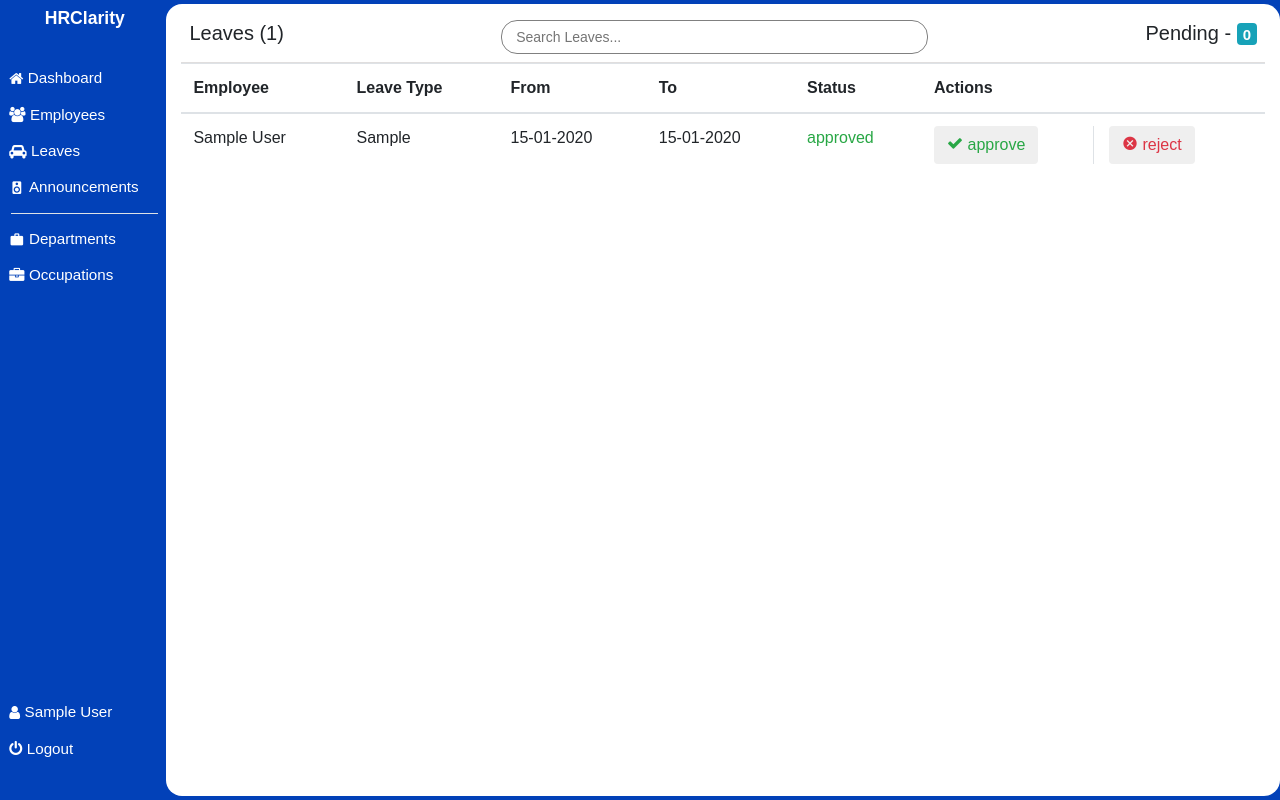
After one commit to AlexAaqil/HRClarity, a Flask app: page /admin/leaves in a window 1280 px wide. The commit adds this page. Run offline with Flask 3, Linux system fonts and the light colour scheme; a user stored in the database is signed in; tables that the repository leaves empty hold one stand-in row (values such as "Sample post"); some libraries are stand-ins or nearby versions; some web fonts are replaced.

Commit message:
Added the functionality for employees to make leave requests and for hr managers to approve or reject the requests. Updated the dashboard links to redirect to the required routes

```diff
--- a/hrms/__init__.py
+++ b/hrms/__init__.py
@@ -4,11 +4,10 @@ from flask_bcrypt import Bcrypt
 from flask_login import LoginManager
 from hrms.config import Config
 
-
 db = SQLAlchemy()
 bcrypt = Bcrypt()
 login_manager = LoginManager()
-login_manager.login_view = 'main.login'
+login_manager.login_view = 'employee.employee_login'
 
 
 from hrms.employee.routes import employee_login_manager as employee_login_manager
@@ -30,10 +29,12 @@ def create_app(config_class=Config):
     from hrms.employee.routes import employee
     from hrms.hrm.routes import admin
     from hrms.announcements.routes import announcements
+    from hrms.leaves.routes import leaves
     app.register_blueprint(main)
     app.register_blueprint(employee)
     app.register_blueprint(admin)
     app.register_blueprint(announcements)
+    app.register_blueprint(leaves)
 
     from hrms.models import Admin
     create_database(app)
--- /dev/null
+++ b/hrms/leaves/routes.py
@@ -0,0 +1,50 @@
+from flask import Blueprint, render_template, redirect, url_for, flash
+from flask_login import current_user, login_required
+from hrms import db
+from hrms.leaves.forms import MakeLeaveRequest
+from hrms.models import Leave, Employee
+
+
+leaves = Blueprint('leaves', __name__)
+
+
+@leaves.route('/employee/leaves')
+@login_required
+def employee_view_leaves():
+    if current_user.is_authenticated:
+        user = current_user.id
+        leaves = Leave.query.filter_by(employee_id=user).order_by(Leave.created_at.desc()).all()
+        leaves_count = len(leaves)
+        return render_template('employee/leaves.html', page_title='Employee Leaves', leaves=leaves, leaves_count=leaves_count)
+
+
+@leaves.route('/admin/leaves')
+@login_required
+def admin_view_leaves():
+    leaves = db.session.query(Leave, Employee).join(Employee).all()
+    leaves_count = len(leaves)
+    pending_leaves = len([leave for leave, _ in leaves if leave.status == 'pending'])
+    return render_template('admin/leaves.html', page_title='Leave Requests', leaves=leaves, leaves_count=leaves_count, pending_leaves=pending_leaves, user=current_user)
+
+
+@leaves.route('/employee/leaves/request', methods=['GET', 'POST'])
+@login_required
+def make_leave_request():
+    form = MakeLeaveRequest()
+    if form.validate_on_submit():
+        leave_request = Leave(leave_type=form.leave_type.data, from_date = form.from_date.data, to_date=form.to_date.data, employee_id=current_user.id)
+        db.session.add(leave_request)
+        db.session.commit()
+        flash('Leave Request has been sent!', 'success')
+        return redirect(url_for('leaves.employee_view_leaves', user_id=current_user.id))
+    return render_template('employee/make_leave_request.html', page_title='Apply for Leave', form=form, user=current_user)
+
+
+@leaves.route('/admin/leaves/approval/<int:leave_id>/<string:status>', methods=['POST'])
+@login_required
+def request_approval(leave_id, status):
+    leave_request = Leave.query.get_or_404(leave_id)
+    leave_request.status = status
+    db.session.commit()
+    flash(f'Leave request has been {status}!', 'success')
+    return redirect(url_for('leaves.admin_view_leaves'))
--- a/hrms/templates/admin/aside.html
+++ b/hrms/templates/admin/aside.html
@@ -15,7 +15,7 @@
         </a>
       </li>
       <li>
-        <a href="">
+        <a href="{{ url_for('leaves.admin_view_leaves') }}">
             <span class="icon icon-car"></span>
             <span>Leaves</span>
         </a>
--- /dev/null
+++ b/hrms/templates/admin/leaves.html
@@ -0,0 +1,62 @@
+{% extends 'main_layout.html' %} {% block body %}
+<section class="app">
+  {% include 'admin/aside.html' %}
+  <main class="Employees">
+    <div class="container pt-2">
+      <div class="header p-2 d-flex justify-content-between align-items-center">
+        <h5>Leaves ({{ leaves_count }})</h5>
+        <input type="text" id="myInput" onkeyup="searchFunction()" placeholder="Search Leaves..." class="form-control-sm">
+        <h5>Pending - <span class="badge badge-info">{{ pending_leaves }}</span></h5>
+      </div>
+      {% include 'notification_message.html' %}
+
+      <div class="leaves_wrapper">
+        <table class="table">
+            <thead>
+                <tr>
+                    <th>Employee</th>
+                    <th>Leave Type</th>
+                    <th>From</th>
+                    <th>To</th>
+                    <th>Status</th>
+                    <th>Actions</th>
+                </tr>
+            </thead>
+            <tbody>
+                {% for leave, employee in leaves %}
+                <tr class="searchable">
+                    <td>{{ employee.first_name }} {{ employee.last_name }}</td>
+                    <td>{{ leave.leave_type }}</td>
+                    <td>{{ leave.from_date.strftime('%d-%m-%Y') }}</td>
+                    <td>{{ leave.to_date.strftime('%d-%m-%Y') }}</td>
+                    <td class="{% if leave.status == 'pending' %}text-primary{% elif leave.status == 'approved'%}text-success{%else%}text-danger{% endif %}">{{ leave.status }}</td>
+                    <td>
+                        <div class="row">
+                            <div class="col border-right">
+                                <form action="{{ url_for('leaves.request_approval', leave_id=leave.id, status='approved') }}" method="post">
+                                    <button type="submit" class="btn text-success">
+                                        <span class="icon icon-check text-success"></span> approve
+                                    </button>
+                                </form>
+                            </div>
+
+                            <div class="col">
+                                <form action="{{ url_for('leaves.request_approval', leave_id=leave.id, status='rejected') }}" method="post">
+                                    <button type="submit" class="btn text-danger">
+                                        <span class="icon icon-cancel text-danger"></span> reject
+                                    </button>
+                                </form>
+                            </div>
+                        </div>
+                    </td>
+                </tr>
+                {% endfor %}
+            </tbody>
+        </table>
+      </div>
+    </div>
+  </main>
+</section>
+
+<script src="{{ url_for('static', filename='js/search.js') }}"></script>
+{% endblock body %}
--- a/hrms/templates/admin/signup.html
+++ b/hrms/templates/admin/signup.html
@@ -69,7 +69,7 @@
                 </div>
             </form>
 
-            <p class="text-center">Already an admin? <a href="{{ url_for('admin.login') }}">Login</a></p>
+            <p class="text-center">Already an admin? <a href="{{ url_for('admin.admin_login') }}">Login</a></p>
         </div>
     </div>
 </section>
--- a/hrms/templates/employee/aside.html
+++ b/hrms/templates/employee/aside.html
@@ -10,13 +10,13 @@
       </li>
 
       <li>
-        <a href="">
+        <a href="{{ url_for('leaves.employee_view_leaves') }}">
             <span class="icon icon-car"></span>
             <span>Leaves</span>
         </a>
       </li>
       <li>
-        <a href="{{ url_for('admin.announcements') }}">
+        <a href="#">
             <span class="icon icon-speaker"></span>
             <span>Announcements</span>
         </a>
@@ -26,7 +26,7 @@
       <li>
         <a href="">
             <span class="icon icon-user"></span>
-            <span>{{ user.first_name }} {{ user.last_name }}</span>
+            <span>{{ current_user.first_name }} {{ current_user.last_name }}</span>
         </a>
       </li>
       <li>
```
Also changed, not shown: hrms/employee/routes.py (+5 -3 lines), hrms/hrm/routes.py (+4 -3 lines), hrms/leaves/forms.py (added, +9 -0 lines), hrms/models.py (+17 -1 lines), hrms/templates/admin/dashboard.html (+15 -14 lines), hrms/templates/employee/dashboard.html (+4 -4 lines), hrms/templates/employee/leaves.html (added, +40 -0 lines), hrms/templates/employee/make_leave_request.html (added, +69 -0 lines), hrms/leaves/__init__.py (added), instance/hrms.db.
